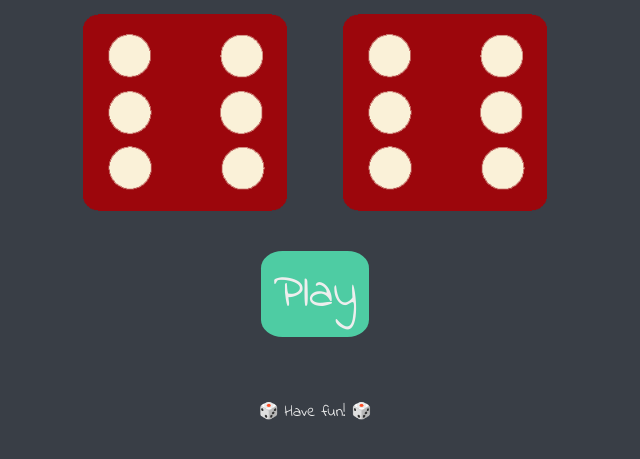
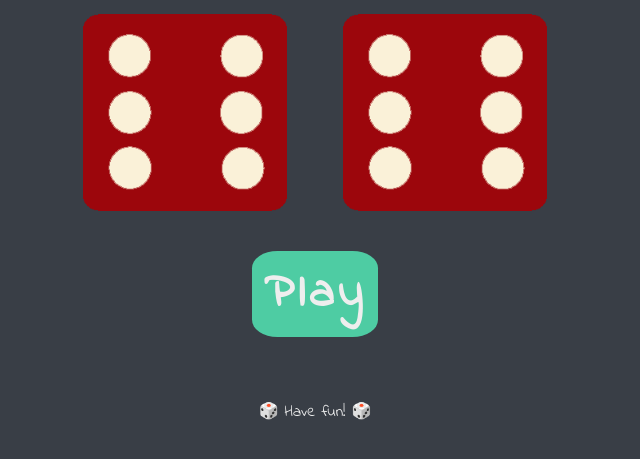
Before and after one commit to MzRadwan/Dicee-Game, a plain HTML site: page index.html in a window 1280 px wide. Shown: the part 321-780 px from the top of the page, without its empty margins (325-965 px from the left). Drawn offline with Linux system fonts and the light colour scheme.

Commit message:
letter spacing added

```diff
--- a/styles.css
+++ b/styles.css
@@ -42,6 +42,8 @@ button {
     color: #EEEEEE;
     font-size: 3rem;
     background-color: #4ECCA3;
+    font-weight: bold;
+    letter-spacing: 0.3rem;
     font-family: 'Indie Flower', cursive;
 
 }
```
